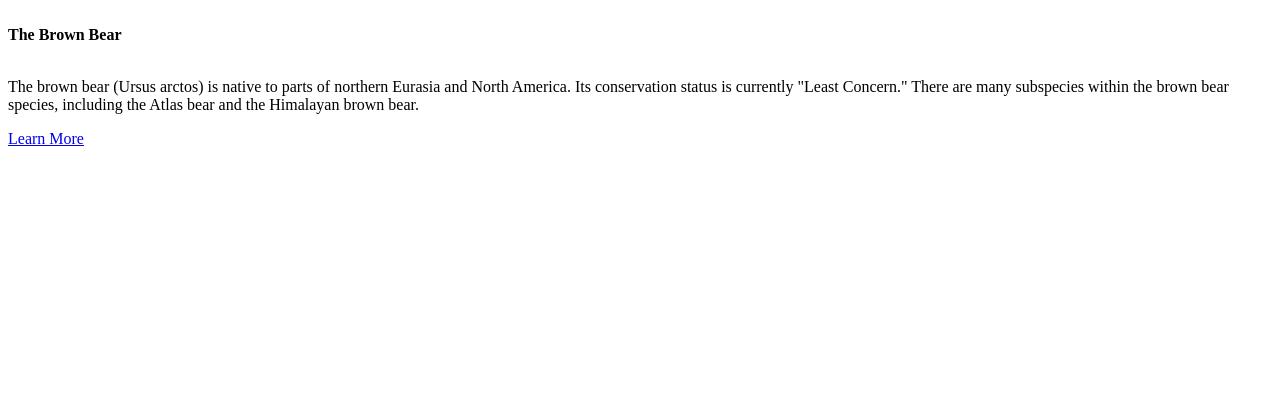
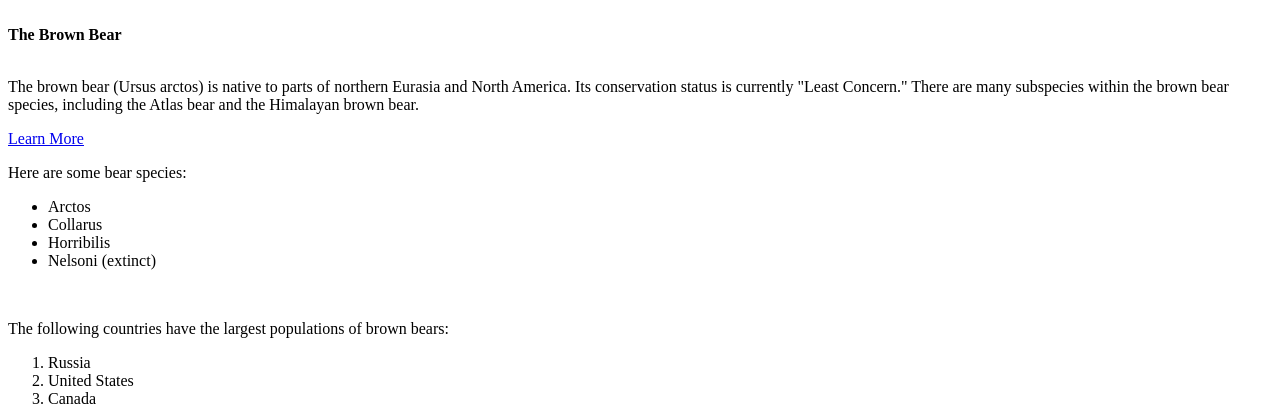
Before and after one commit to hanhhle/hanhhle.github.io, a plain HTML site: page week2/wiki-page.html in a window 1280 px wide. Shown: the top 418 px of the page. Drawn offline with Linux system fonts and the light colour scheme.

Commit message:
Update wiki-page.html

```diff
--- a/week2/wiki-page.html
+++ b/week2/wiki-page.html
@@ -14,6 +14,25 @@
     <p> The brown bear (Ursus arctos) is native to parts of northern Eurasia and North America. Its conservation status is currently "Least Concern." There are many subspecies within the brown bear species, including the Atlas bear and the Himalayan brown bear. </p>
 
     <a href="http://en.wikipedia.org/wiki/Brown_bear">Learn More</a>
+    <br>
+    <p> Here are some bear species:
+        <ul>
+            <li>Arctos</li>
+            <li>Collarus</li>
+            <li>Horribilis</li>
+            <li>Nelsoni (extinct)</li>
+        </ul>
+    </p>
 
+<br>
+<p> The following countries have the largest populations of brown bears:
+    <ol type="1">
+        <li>Russia</li>
+        <li>United States</li>
+        <li>Canada</li>
+    </ol>
+</p>
+<img src="week2/photo/apple.png" alt="A brown bear"/>
+</p>
 </body>
 </html>
```
